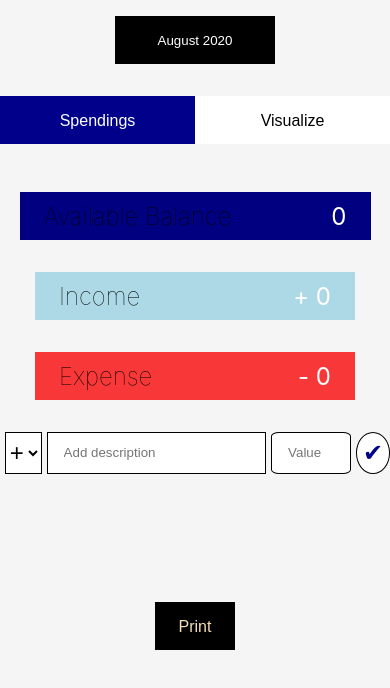
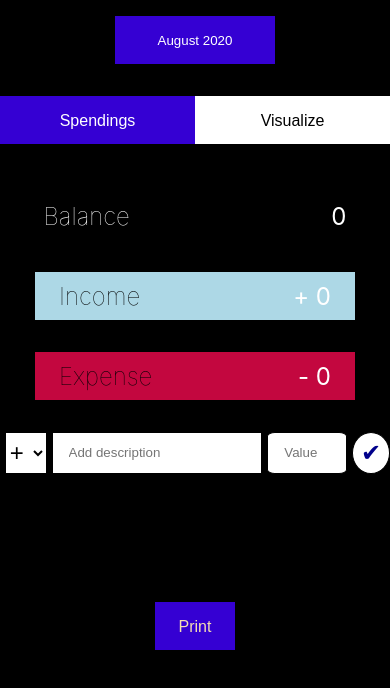
Before and after one commit to Rakshitshetty5/Budget, a React (Create React App) app: page / in a window 390 px wide. Shown: the top 688 px of the page. Built offline with nearby package versions, Linux system fonts and the light colour scheme.

Commit message:
styling complete

```diff
--- a/src/App.scss
+++ b/src/App.scss
@@ -3,6 +3,6 @@
 }
 
 html{
-    background: whitesmoke;
+    background: black;
 
 }
--- a/src/components/budget-overview/budget-overview.component.jsx
+++ b/src/components/budget-overview/budget-overview.component.jsx
@@ -17,7 +17,7 @@ const BudgetOverview = ({ totalIncome, totalExpense }) => {
   return(
     <div className="budget-overview">
           <div className="budget-overview__fields">
-            <div className="budget-overview__field-property">Available Balance</div>
+            <div className="budget-overview__field-property">Balance</div>
             <span className="budget-overview__field-value"> {balance ? ((balance > totalExpense ? "+ " + FormatMoney(balance) : "- " + FormatMoney(balance))) : 0.00}</span>
           </div>
           <div className="budget-overview__fields field-income">
--- a/src/components/budget-overview/budget-overview.styles.scss
+++ b/src/components/budget-overview/budget-overview.styles.scss
@@ -11,9 +11,9 @@
         align-items: center;
         margin : 1rem 0;
         height: 3rem;
-        width: 30rem;
+        width: 20rem;
         padding: 1.5rem;
-        background: navy;
+        color: white;
 
         .budget-overview__field-property{
             font-size: 1.5rem;
@@ -34,10 +34,12 @@
     .field-income{
         width: 20rem;
         background: lightblue;
+        color: black;
     }
 
     .field-expense{
         width: 20rem;
-        background: rgb(248, 56, 56);
+        color : black;
+        background: #C3073F;
     }
 }
--- a/src/components/custom-button/custom-button.styles.scss
+++ b/src/components/custom-button/custom-button.styles.scss
@@ -4,13 +4,14 @@
     padding : 1rem;
     font-size: 1rem;
     color : wheat;
-    background: black;
+    background: #3500D3;
     border: none;
     outline : none;
 
     &.custom-button__middle{
         margin-left: calc(50% - 2.5rem);
         margin-top : 6rem;
+        margin-bottom: 1rem;
     }
 
     &.custom-button__option-selector{
@@ -20,7 +21,7 @@
         background: white;
         color: black;
         &.active{
-            background: darkblue;
+            background: #3500D3;
             color : white;
         }
     }
--- a/src/components/doughnut-chart/doughnut-chart.component.jsx
+++ b/src/components/doughnut-chart/doughnut-chart.component.jsx
@@ -18,7 +18,7 @@ const DoughnutChart = ( { totalIncome, totalExpense}) => {
 
 
     const options = {
-        theme: "bright",
+        theme: "dark1",
         animationEnabled: true,
         exportFileName: "Budget Overview",
         exportEnabled: true,
--- a/src/components/form/form.styles.scss
+++ b/src/components/form/form.styles.scss
@@ -48,4 +48,19 @@
         border-radius: 50% 50%;
 
     }
+
+
+    @media (max-width: 526px) {
+        .add__description{
+            width: 15rem;
+
+        }
+    }
 }
+
+@media (max-width: 526px) {
+    .add__container{
+        width: 100vw;
+
+    }
+  }
--- a/src/components/list/list.styles.scss
+++ b/src/components/list/list.styles.scss
@@ -1,9 +1,9 @@
 .list-item{
     height: 3.5rem;
     width: 30rem;
-    background: wheat;
+    background: white;
     margin-bottom: 0.4rem;
-    padding: 0.5rem;
+    padding: 0.3rem;
     display: flex;
     align-items: center;
     justify-content: space-between;
--- a/src/components/money-format.utils.js
+++ b/src/components/money-format.utils.js
@@ -5,6 +5,7 @@ export const FormatMoney = (value) => {
     let valueSplit = `${valueWithDecimal}`.split('.');
 
     let left = valueSplit[0];
+
 
     if(left.length > 3)
     {
--- a/src/components/month-picker/month-picker.styles.scss
+++ b/src/components/month-picker/month-picker.styles.scss
@@ -6,7 +6,7 @@
     .month-picker__el{
         height: 3rem;
         width: 10rem;
-        background: black;
+        background: #3500D3;
         color: white;
         text-align: center;
         border: none;
--- a/src/components/pie-chart/pie-chart.component.jsx
+++ b/src/components/pie-chart/pie-chart.component.jsx
@@ -21,7 +21,7 @@ const PieChart = ({ totalExpense, expenseList }) => {
     }
 
     const options = {
-        theme: "bright",
+        theme: "dark1",
         animationEnabled: true,
         exportFileName: "Expenses Overview",
         exportEnabled: true,
--- a/src/components/spendings/spendings.styles.scss
+++ b/src/components/spendings/spendings.styles.scss
@@ -1,5 +1,5 @@
 .spendings{
-    background: whitesmoke;
+    background: black;
     display: flex;
     flex-direction: column;
 
--- a/src/components/visualize/visualize.styles.scss
+++ b/src/components/visualize/visualize.styles.scss
@@ -1,11 +1,11 @@
 .visualize{
-    background: white ;
+    background: black ;
 
 
     .chart-styles{
         background: white;
         margin : 1rem 1rem 1rem 1rem ;
-        border : 2px solid black;
+        border : 2px solid white;
     }
 
 }
```
